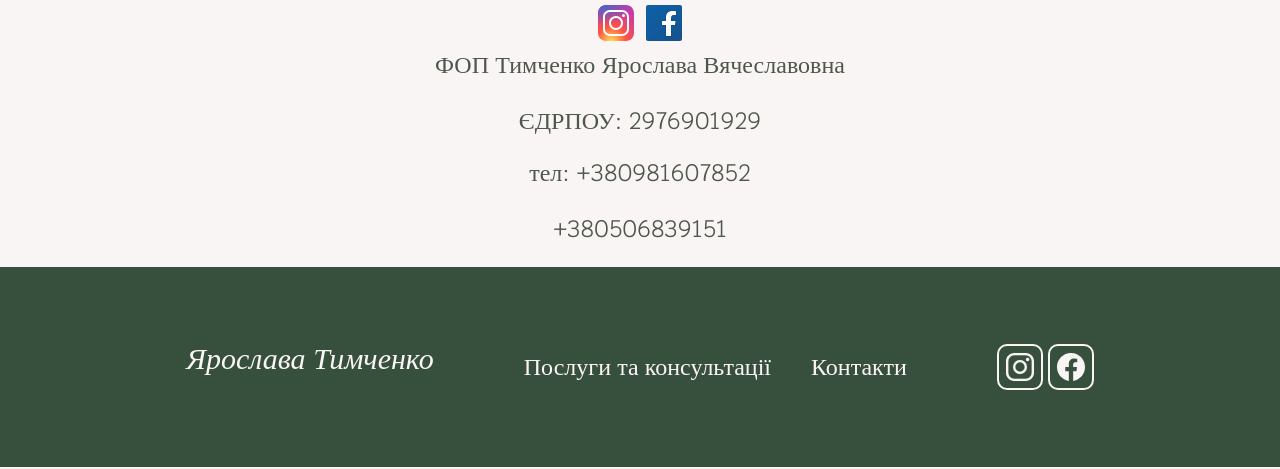
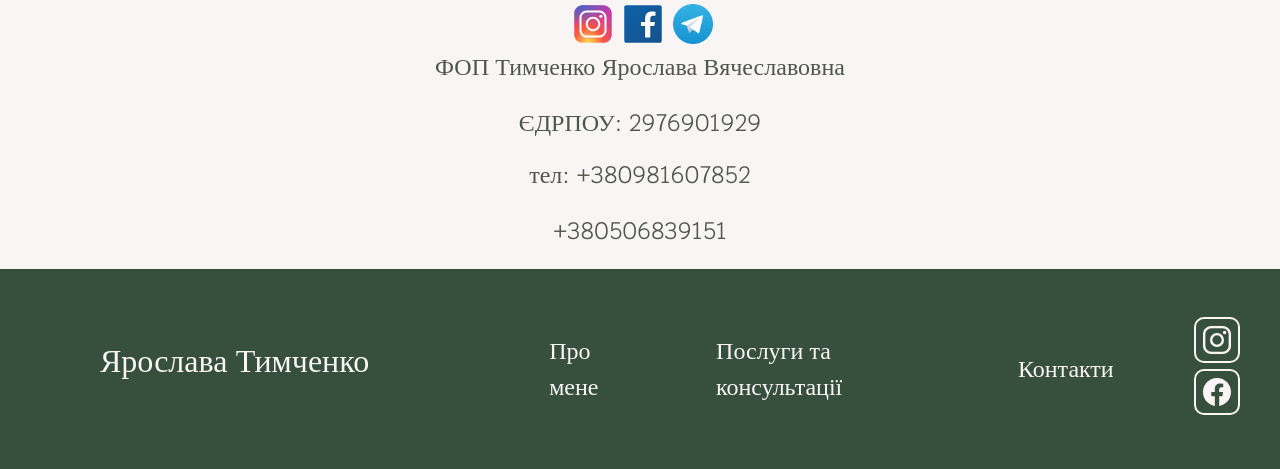
Before and after one commit to DimaPysmennyi/psychiatrist-project, a Django app: page /contacts/ in a window 1280 px wide. Shown: the part 557-1026 px from the top of the page. Run offline with Django 4.2, Linux system fonts and the light colour scheme.

Commit message:
updated header, contacts, about. added phone support

```diff
--- a/clinic/clinicapp/static/clinicapp/css/style.css
+++ b/clinic/clinicapp/static/clinicapp/css/style.css
@@ -1,100 +1,177 @@
 @import url('https://fonts.googleapis.com/css2?family=Comfortaa:wght@300..700&display=swap');
 @import url('https://fonts.googleapis.com/css2?family=Krub:ital,wght@0,200;0,300;0,400;0,500;0,600;0,700;1,200;1,300;1,400;1,500;1,600;1,700&display=swap');
 
+
+*{
+    margin: 0;
+    padding: 0;
+    box-sizing: border-box;
+}
+
 body{
-    /* margin: 0; */
+    margin: 0;
+    padding: 0;
     padding-top: 150px;
     background-color: #faf5f5;
     color: #4e574b;
+    width: 100%;
     min-height: 100%;
-    height: 100%;
+    overflow-x: hidden;
 }
 
-header{
-    display: flex;
+nav{
     position: fixed;
-    box-shadow: 0 0 0 1px rgba(0, 0, 0, 0.5);
+    box-shadow: 0 2px 5px rgba(0, 0, 0, 0.5);
     top: 0;
-    padding-left: 150px;
-    padding-right: 150px;
     background-color: #faf5f5;
     color: #4e574b;
     width: 100%;
     height: 150px;
-    justify-content: center;
-    gap: 80px;
-    align-items: center;
-    text-align: center;
     z-index: 999;
+    font-family: 'Krub';
 }
 
-.social{
-    display: flex;
-    gap: 5px;
+.logo{
+    line-height: 150px;
+    padding: 0 100px;
+    /* font-weight: bold; */
     font-size: 32px;
+    text-wrap: nowrap;
 }
 
-.social *{
+nav a{
+    text-decoration: none;
+    color: #4e574b;
+}
+
+nav ul li a:hover{
+    color: #8B8B8B;
+    transition: all 0.5s ease;
+}
+
+nav ul{
+    list-style: none;
+    float: right;
+    margin-right: 20px;
+}
+
+nav ul li{
+    display: inline-block;
+    line-height: 150px;
+    margin: 0 5px;
+}
+
+nav ul li a{
+    text-transform: uppercase;
+    padding: 7 13px;
+    font-size: 24px;
+}
+
+.checkbtn{
+    font-size: 30px;
+    color:#4e574b;
+    float: right;
+    line-height: 150px;
+    margin-right: 40px;
+    cursor: pointer;
+    display: none;
+}
+
+#check{
+    display: none;
+}
+
+@media (max-width: 1144px){
+    .logo{
+        font-size: 32px;
+        padding-left: 50px;
+    }
+
+    .text-div{
+        text-align: center;
+    }
+
+    .buttons{
+        align-items: center;
+        gap: 5px;
+    }
+
+    .img-col{
+        display: flex;
+        text-align: center;
+        justify-content: center;
+        margin-top: 20px;
+    }
+
+    .img-main{
+        float: none;
+    }
+
+    nav ul li a{
+        font-size: 16px;
+    }
+}
+
+@media (max-width: 900px){
+    .checkbtn{
+        display: block;
+    }
+
+    ul{
+        position: fixed;
+        width: 100%;
+        height: 100vh;
+        background-color: #374f3d;
+        top: 150px;
+        left: -100%;
+        text-align: center;
+        transition: all .5s;
+    }
+
+    nav ul li{
+        display: block;
+
+    }
+
+    nav ul li a{
+        font-size: 24px;
+        color: #faf5f5;
+    }
+
+    #check:checked ~ ul{
+        left: 0;
+    }
+}
+
+@media (max-width: 787px) {
+    .experience{
+        width: 100%
+    }
+
+    .logo{
+        font-size: 24px;
+    }
+}
+
+.socials {
     border: 2px solid #4e574b;
     padding: 5px;
     border-radius: 10px;
-    transition: all 0.3s;
+    transition: all 0.3s ease;
+    font-size: 32px;
 }
 
 .faq-h1{
     text-align: center;
 }
 
-.logo{
-    display: flex;
-    flex-direction: column;
-    gap: 0px;
-    font-family: 'Krub';
-    font-size: 30px;
-    font-weight: 300;
-    font-style: italic;
-    text-wrap: nowrap;
-}
-
-.logo .p2{
-    font-size: 24px;
-}
-
-header a{
-    color: #4e574b;
-    text-decoration: none;
-}
-
-.links{
-    display: flex;
-    /* justify-content: space-around; */
-    gap: 40px;
-    padding: 10px;
-    font-family: 'Krub';
-    font-size: 24px;
-}
-
-.links a{
-    transition: all 0.3s;
-}
-
-.links a:hover{
-    color: #8B8B8B;
-    border-bottom: 1px solid #8B8B8B;
+.img-col{
+    clear: both;
 }
 
 .img-main{
-    height: 550px;
-}
-
-.main-div{
-    display: flex;
-    padding: 0 10px 0 10px;
-    justify-content: center;
-    align-items: center;
-    gap: 50px;
-    width: 100%;
-    height: 600px;
+    height: 500px;
+    float: right;
 }
 
 .main-p{
@@ -105,9 +182,9 @@ header a{
 
 }
 
-/* .experience{
-    height: 500px;
-} */
+.main-div{
+    margin: 0 auto;
+}
 
 .exp-h2{
     font-family: 'Krub';
@@ -230,6 +307,10 @@ header a{
     background-color: #fff8de;
     align-items: center;
     justify-content: center;
+}
+
+.container{
+    padding-bottom: 10px;
 }
 
 .path-container{
@@ -521,8 +602,8 @@ h2{
 .buttons{
     display: flex;
     flex-direction: column;
-    justify-content: space-between;
-    height: 150px;
+    gap: 10px;
+    /* height: 150px; */
 }
 
 .about-h1{
@@ -537,7 +618,7 @@ h2{
 }
 
 .img-about{
-    height: 600px;
+    height: auto;
 }
 
 br{
@@ -564,7 +645,9 @@ footer{
 
 footer a{
     text-decoration: none;
-    color: #faf5f5
+    color: #faf5f5;
+    font-size: 24px;
+    font-family: 'Krub';
 }
 
 footer .social *{
@@ -628,13 +711,26 @@ form{
 }
 
 .info{
-    padding: 50px
+    padding: 50px;
+    margin-bottom: 10px;
 }
 
 
 
 
- .icons{
+.icons{
     display: flex;
     justify-content: center;
+    align-items: center;
 }
+
+.logo-app{
+    width: 50px;
+    height: 50px;
+}
+
+#tg-logo{
+    width: 40px;
+    height: 40px;
+    margin-left: 5px
+}
--- a/clinic/clinicapp/static/clinicapp/js/header.js
+++ b/clinic/clinicapp/static/clinicapp/js/header.js
@@ -1,34 +1,6 @@
-const inst = document.querySelector("#inst");
-const facebook = document.querySelector("#facebook");
+const checkBtn = document.querySelector(".checkbtn");
+const check =  document.querySelector("#check");
 
-
-
-inst.addEventListener("mouseover", (event) => {
-    inst.style.color = "#faf5f5";
-    inst.style.backgroundColor = "#4e574b";
-    inst.style.cursor = "pointer";
-});
-
-inst.addEventListener("mouseout", (event) => {
-    inst.style.backgroundColor = "#faf5f5";
-    inst.style.color = "#4e574b";
-});
-
-inst.addEventListener("click", (event) => {
-    window.location.replace("https://www.instagram.com/yaroslava_timchenko?igsh=MTNiOXR2cndtejQ3cA==");
+checkBtn.addEventListener("click", (event) => {
+    check.checked = true;
 })
-
-facebook.addEventListener("mouseover", (event) => {
-    facebook.style.color = "#faf5f5";
-    facebook.style.backgroundColor = "#4e574b";
-    facebook.style.cursor = "pointer";
-});
-
-facebook.addEventListener("mouseout", (event) => {
-    facebook.style.backgroundColor = "#faf5f5";
-    facebook.style.color = "#4e574b";
-});
-
-facebook.addEventListener("click", (event) => {
-    window.location.replace("https://www.facebook.com/Yaroslava.Tymchenko5");
-})
--- a/clinic/clinicapp/templates/clinicapp/base.html
+++ b/clinic/clinicapp/templates/clinicapp/base.html
@@ -7,6 +7,8 @@
     <title>Document</title>
     <link href="https://cdn.jsdelivr.net/npm/bootstrap@5.3.3/dist/css/bootstrap.min.css" rel="stylesheet" integrity="sha384-QWTKZyjpPEjISv5WaRU9OFeRpok6YctnYmDr5pNlyT2bRjXh0JMhjY6hW+ALEwIH" crossorigin="anonymous">
     <script defer src="https://cdn.jsdelivr.net/npm/bootstrap@5.3.3/dist/js/bootstrap.bundle.min.js" integrity="sha384-YvpcrYf0tY3lHB60NNkmXc5s9fDVZLESaAA55NDzOxhy9GkcIdslK1eN7N6jIeHz" crossorigin="anonymous"></script>
+
+    <link rel="stylesheet" href="https://cdnjs.cloudflare.com/ajax/libs/font-awesome/4.7.0/css/font-awesome.min.css">
 
     <script type="module" src="https://unpkg.com/ionicons@7.1.0/dist/ionicons/ionicons.esm.js"></script>
     <script nomodule src="https://unpkg.com/ionicons@7.1.0/dist/ionicons/ionicons.js"></script>
@@ -18,37 +20,45 @@
     <script defer src="{% static 'clinicapp/js/footer.js' %}"></script>
 </head>
 <body>
-    <header>
+    <nav>
+        <input type="checkbox" id="check">
+        <label for="check" class="checkbtn">
+            <i class="fa fa-bars"></i>
+        </label>
         <a class="logo" href="{% url 'main' %}">
-            <p>Ярослава Тимченко</p>
+            Ярослава Тимченко
         </a>
-        <div class="links">
-            <a href="{% url 'services' %}">Послуги та консультації</a>
-            <a href="{% url 'contacts' %}">Контакти</a>
-        </div>
 
-        <div class="social">
-            <ion-icon id = "inst" name="logo-instagram"></ion-icon>
-            <ion-icon id = "facebook" name="logo-facebook"></ion-icon>
-        </div>
-    </header>
+        <!-- <ion-icon class="burger" name="menu-outline"></ion-icon> -->
 
-    {% block content %}
-    {% endblock %}
+        <ul>
+            <li><a class="link" href="{% url 'about' %}">Про мене</a></li>
+            <li><a class="link" href="{% url 'services' %}">Послуги та консультації</a></li>
+            <li><a class="link" href="{% url 'contacts' %}">Контакти</a></li>
+            <!-- <li><ion-icon class="socials" id = "inst" name="logo-instagram"></ion-icon></li>
+            <li><ion-icon class="socials" id = "facebook" name="logo-facebook"></ion-icon> </li> -->
+        </ul>
+    </nav>
+
+    <main>
+        {% block content %}
+        {% endblock %}
+    </main>
+
 
     <footer>
         <!-- <h1>Контактна інформація:</h1> -->
         <a class="logo" href="{% url 'main' %}">
             <p>Ярослава Тимченко</p>
         </a>
-        <div class="links">
-            <a href="{% url 'services' %}">Послуги та консультації</a>
-            <a href="{% url 'contacts' %}">Контакти</a>
-        </div>
+
+        <a href="{% url 'about' %}">Про мене</a>
+        <a href="{% url 'services' %}">Послуги та консультації</a>
+        <a href="{% url 'contacts' %}">Контакти</a>
 
         <div class="social">
-            <ion-icon id = "inst-footer" name="logo-instagram"></ion-icon>
-            <ion-icon id = "facebook-footer" name="logo-facebook"></ion-icon>
+            <ion-icon class="socials" id = "inst-footer" name="logo-instagram"></ion-icon>
+            <ion-icon class="socials" id = "facebook-footer" name="logo-facebook"></ion-icon>
         </div>
         <!-- <p>Номер телефону: +380981607852</p>
         <p>Телеграм: @yaroslava_psiholog</p>  -->
--- a/clinic/clinicapp/templates/clinicapp/contacts.html
+++ b/clinic/clinicapp/templates/clinicapp/contacts.html
@@ -17,8 +17,11 @@
         </div>
 
         <div class="icons">
-            <a href="https://www.instagram.com/yaroslava_timchenko/?igsh=MTNiOXR2cndtejQ3cA%3D%3D"><img class= "logo_app"  src="{% static 'clinicapp/images/icons8-instagram.svg' %}" alt=""></a>
-            <a href="https://www.facebook.com/Yaroslava.Tymchenko5"><img class= "logo_app" src="{% static 'clinicapp/images/icons8-facebook.svg' %}" alt=""></a>
+            <a href="https://www.instagram.com/yaroslava_timchenko/?igsh=MTNiOXR2cndtejQ3cA%3D%3D"><img class= "logo-app"  src="{% static 'clinicapp/images/icons8-instagram.svg' %}" alt=""></a>
+            <a href="https://www.facebook.com/Yaroslava.Tymchenko5"><img class= "logo-app" src="{% static 'clinicapp/images/icons8-facebook.svg' %}" alt=""></a>
+            <a href="https://t.me/yaroslava_psiholog">
+                <img id="tg-logo" class="logo-app" src="{% static 'clinicapp/images/Telegram_logo.svg.png' %}" alt="">
+            </a>
         </div>
 
         <p class="contact-p">ФОП Тимченко Ярослава  Вячеславовна <br>ЄДРПОУ: 2976901929</p>
--- a/clinic/clinicapp/templates/clinicapp/services.html
+++ b/clinic/clinicapp/templates/clinicapp/services.html
@@ -40,7 +40,6 @@
                   <li>Найкраще підходить для роботи з поведінкою (звичкою), конкретними ситуаціями чи конфліктами</li>
                   <li>Спрямована на усвідомлення причин поведінки, отримання нового досвіду та формування плану дій</li>
                 </ul>
-              </div>
               </div>
             </div>
           </div>
@@ -181,7 +180,7 @@
             </div>
         </div>
     </div>
-    <hr>
+    <!-- <hr> -->
     <div class="button-box">
       <a href="{% url 'form' %}">
         <button type="button" class="find-service">Підібрати сеанс</button>
```
Also changed, not shown: clinic/clinicapp/templates/clinicapp/about.html (+16 -9 lines), clinic/clinicapp/templates/clinicapp/main.html (+21 -10 lines), clinic/clinicapp/static/clinicapp/images/Telegram_logo.svg.png (added), 1 other file.
